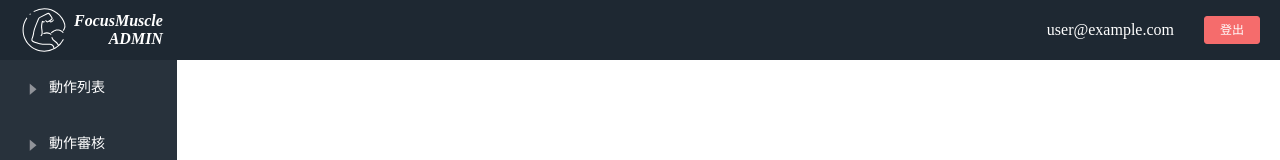
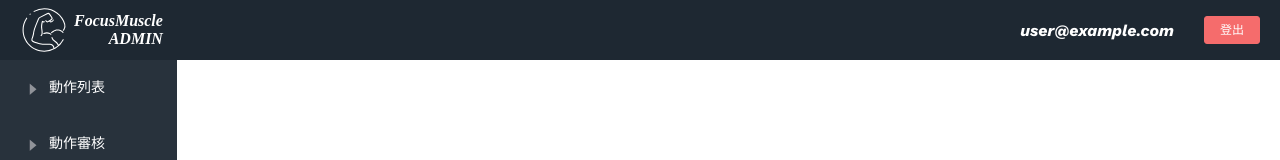
Before and after one commit to oz841119/focus-muscle-admin, a Vue app: page / in a window 1280 px wide. Shown: the top 160 px of the page. Built offline with nearby package versions, Linux system fonts and the light colour scheme; no server answers; sample sign-in values are in the browser's storage.

Commit message:
修改字體

```diff
--- a/src/components/HeaderBar.vue
+++ b/src/components/HeaderBar.vue
@@ -10,7 +10,7 @@
         </div>
       </router-link>
       <div class="rightNav">
-        <div>{{this.$store.state.userEmail}}</div>
+        <div class="email">{{this.$store.state.userEmail}}</div>
         <el-button type="danger"  @click="userSignOut()" class="signOut cp" size="mini">登出</el-button>
       </div>
     </div>
@@ -68,6 +68,10 @@ export default {
     align-items: center;
   }
 
+  .email {
+    font-family: 'Work Sans', sans-serif;
+  }
+
   .signOut {
     margin-left: 30px;
   }
```
